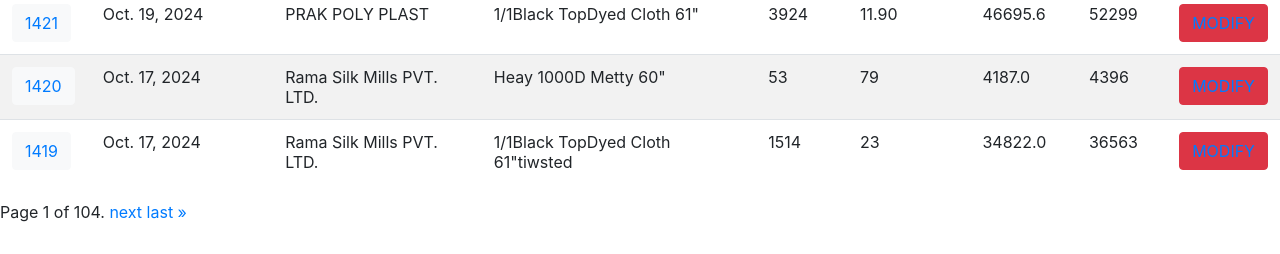
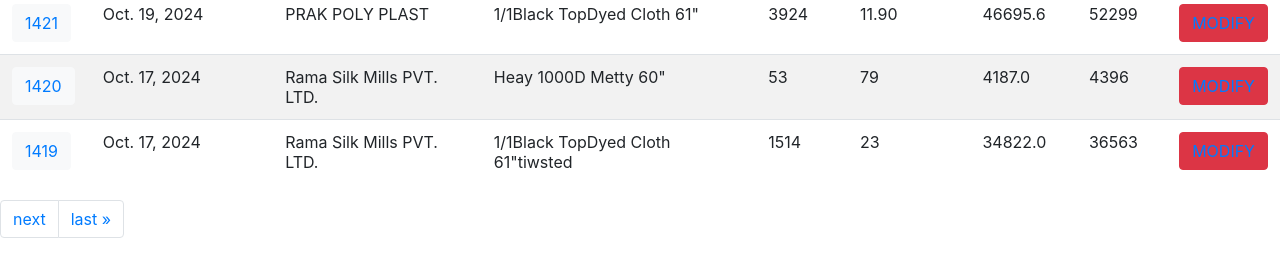
Before and after one commit to jaiparmani/billGenerator, a Django app: page /saleTotal in a window 1280 px wide. Shown: the part 715-969 px from the top of the page. Before the commit the page ends 937 px from the top, so only its background shows below. Run offline with Django 3.2, Linux system fonts and the light colour scheme; data comes from the database, SQL or seed files in the repository; some libraries are stand-ins or nearby versions.

Commit message:
beautify pagination

```diff
--- a/JaiFabricsInvoice/InvoiceGeneration/templates/saleTotal.html
+++ b/JaiFabricsInvoice/InvoiceGeneration/templates/saleTotal.html
@@ -1,12 +1,16 @@
+{% comment %} {% extends 'base.html' %} {% endcomment %}
 
 {% load static %}
 {% load customFilter %}
+
 
 {% block body_block %}
 
 <link href="//maxcdn.bootstrapcdn.com/bootstrap/4.1.1/css/bootstrap.min.css" rel="stylesheet" id="bootstrap-css">
 <script src="//maxcdn.bootstrapcdn.com/bootstrap/4.1.1/js/bootstrap.min.js"></script>
 <script src="//cdnjs.cloudflare.com/ajax/libs/jquery/3.2.1/jquery.min.js"></script>
+<meta name="viewport" content="width=device-width, initial-scale=1.0">
+
 <h4>Sale Details:</h4>
     <table class="table table-striped table-hover">
       <thead>
@@ -69,22 +73,25 @@
 
       <!-- Pagination Controls -->
 
+
+</nav>
   <div class="pagination">
-    <span class="step-links">
+     <nav aria-label="Page navigation example">
+      <ul class="pagination">
+
       {% if page_obj.has_previous %}
-        <a href="?page=1">&laquo; first</a>
-        <a href="?page={{ page_obj.previous_page_number }}">previous</a>
+    <li class="page-item">    <a class="page-link"class="page-link" href="?page=1">&laquo; first</a></li>
+       <li class="page-item">   <a class="page-link" href="?page={{ page_obj.previous_page_number }}">previous</a></li>
       {% endif %}
 
-      <span class="current">
-        Page {{ page_obj.number }} of {{ page_obj.paginator.num_pages }}.
-      </span>
+
 
       {% if page_obj.has_next %}
-        <a href="?page={{ page_obj.next_page_number }}">next</a>
-        <a href="?page={{ page_obj.paginator.num_pages }}">last &raquo;</a>
+       <li class="page-item">   <a class="page-link" href="?page={{ page_obj.next_page_number }}">next</a></li>
+       <li class="page-item">   <a  class="page-link" href="?page={{ page_obj.paginator.num_pages }}">last &raquo;</a></li>
       {% endif %}
-    </span>
+     </ul>
+    </nav>
   </div>
 
 
```
